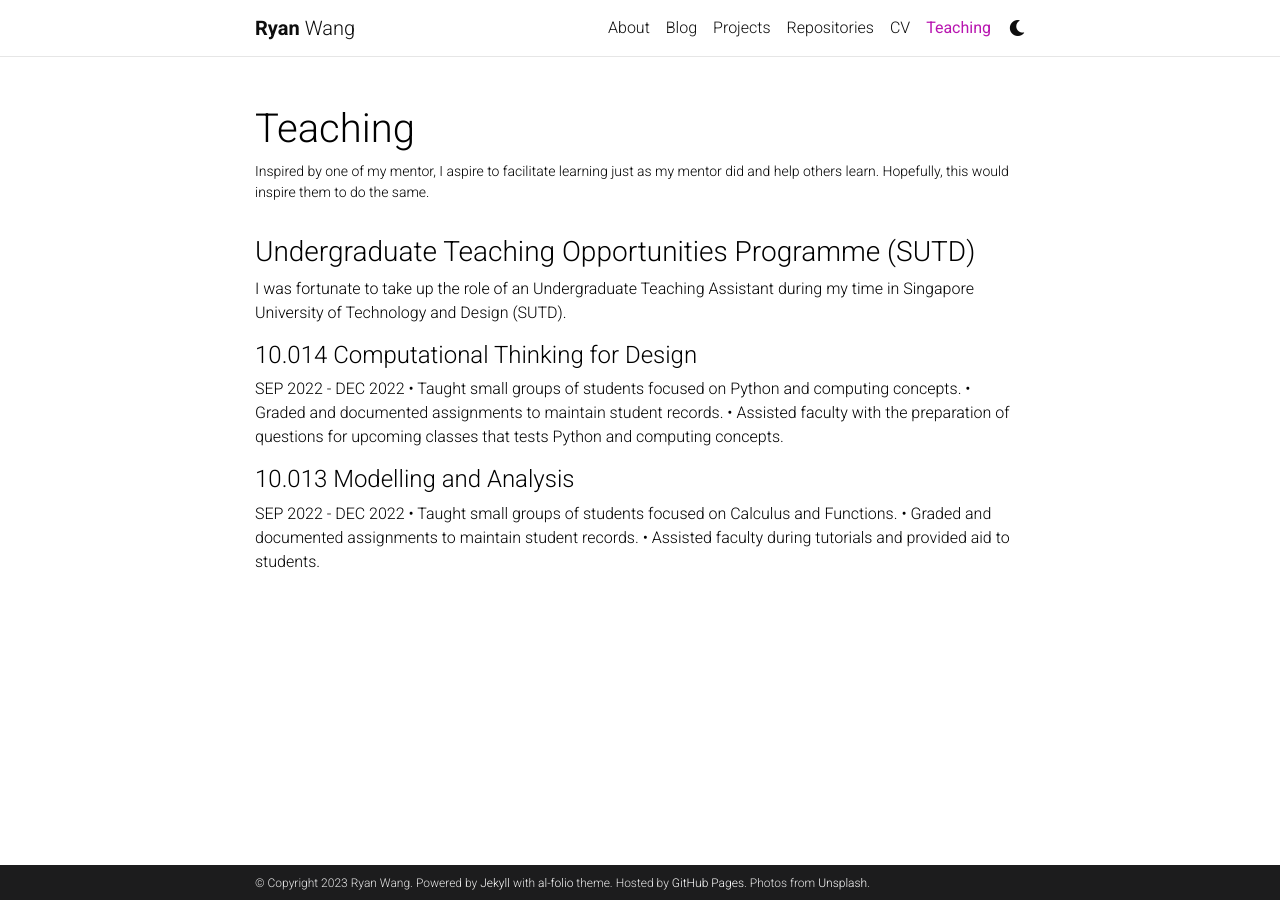
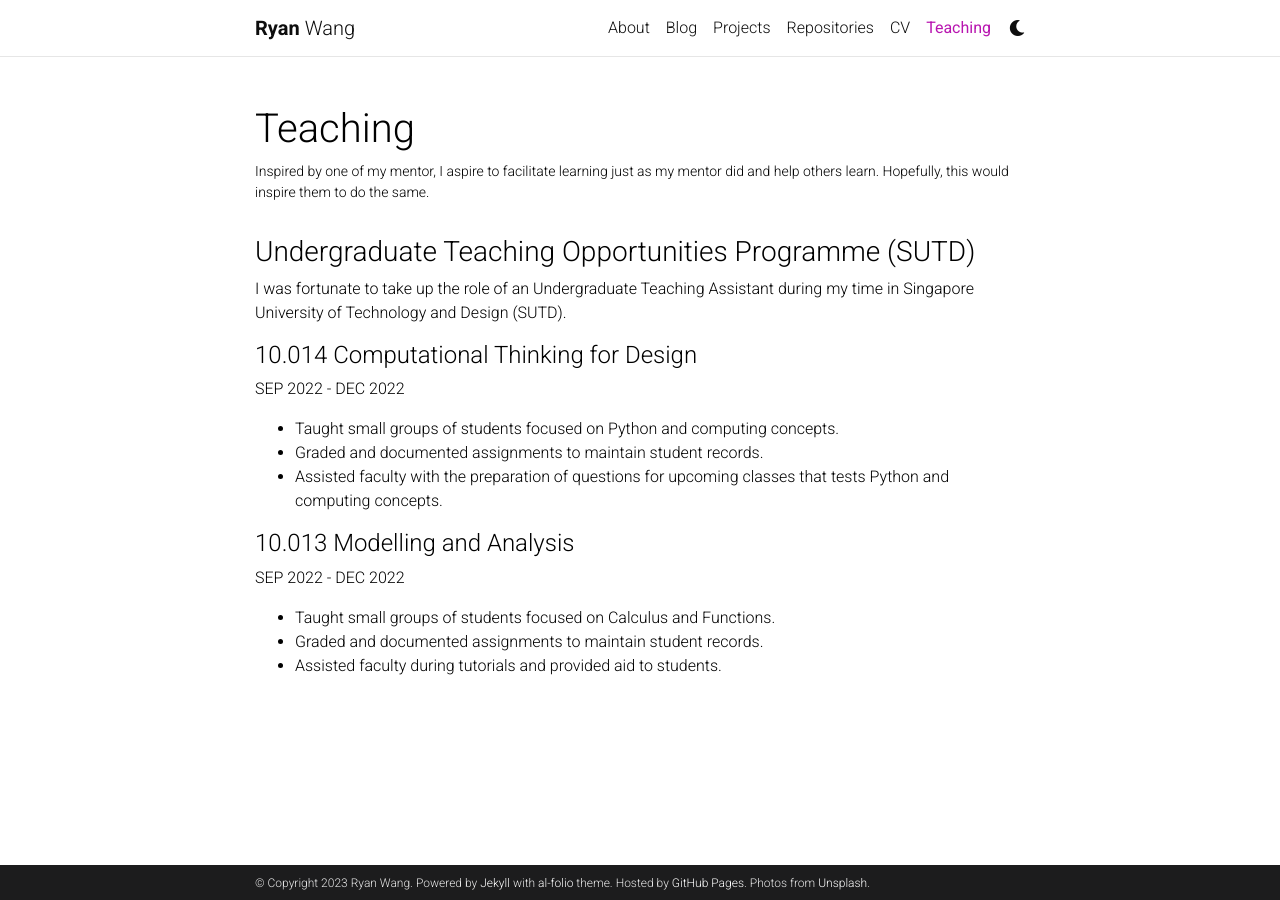
Before and after one commit to SausageMuffins/SausageMuffins.github.io, a Jekyll site: the page built from _pages/teaching.md, in a window 1280 px wide. Built offline with Jekyll 4.4.1, drawn with Linux system fonts in a browser that asks for light colours; comment, search, counter and statistics services are not loaded; a style sheet for code colours, icons or effects is not loaded.

```diff
--- a/_pages/teaching.md
+++ b/_pages/teaching.md
@@ -12,12 +12,12 @@ I was fortunate to take up the role of an Undergraduate Teaching Assistant durin
 
 #### 10.014 Computational Thinking for Design
 SEP 2022 - DEC 2022
-• Taught small groups of students focused on Python and computing concepts.
-• Graded and documented assignments to maintain student records.
-• Assisted faculty with the preparation of questions for upcoming classes that tests Python and computing concepts.
+- Taught small groups of students focused on Python and computing concepts.
+- Graded and documented assignments to maintain student records.
+- Assisted faculty with the preparation of questions for upcoming classes that tests Python and computing concepts.
 
 #### 10.013 Modelling and Analysis
 SEP 2022 - DEC 2022
-• Taught small groups of students focused on Calculus and Functions.
-• Graded and documented assignments to maintain student records.
-• Assisted faculty during tutorials and provided aid to students.
+- Taught small groups of students focused on Calculus and Functions.
+- Graded and documented assignments to maintain student records.
+- Assisted faculty during tutorials and provided aid to students.
```
